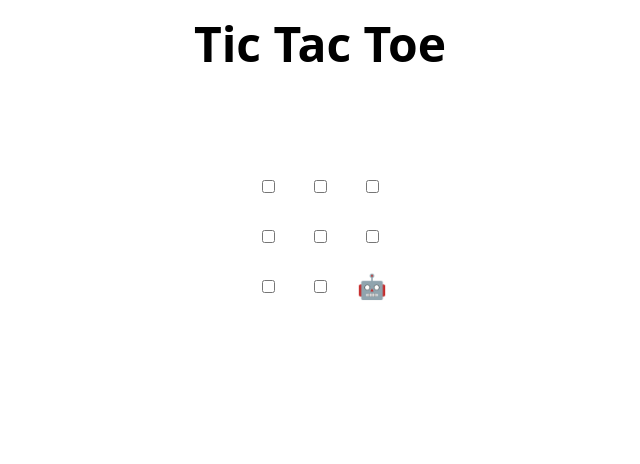
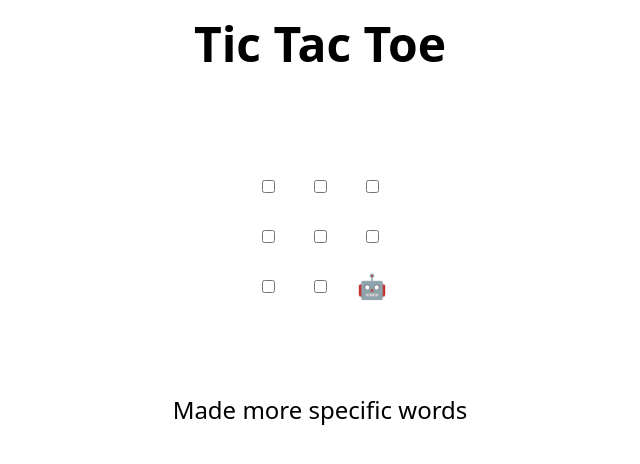
Before and after one commit to LanaMSV/introduction-to-github-3, a plain HTML site: page index.html in a window 1280 px wide. Shown: the whole page, without its empty margins (320-960 px from the left). Drawn offline with Linux system fonts and the light colour scheme.

Commit message:
Update index.html
:)

```diff
--- a/index.html
+++ b/index.html
@@ -48,7 +48,7 @@
 </table>
 
 <h2 hidden>Game over, refresh to play again 🧑‍💻 🤖!</h2>
-
+Made more specific words
 <script>
   // Initialization
   const boxes = Array.from(document.querySelectorAll('td'))
```
